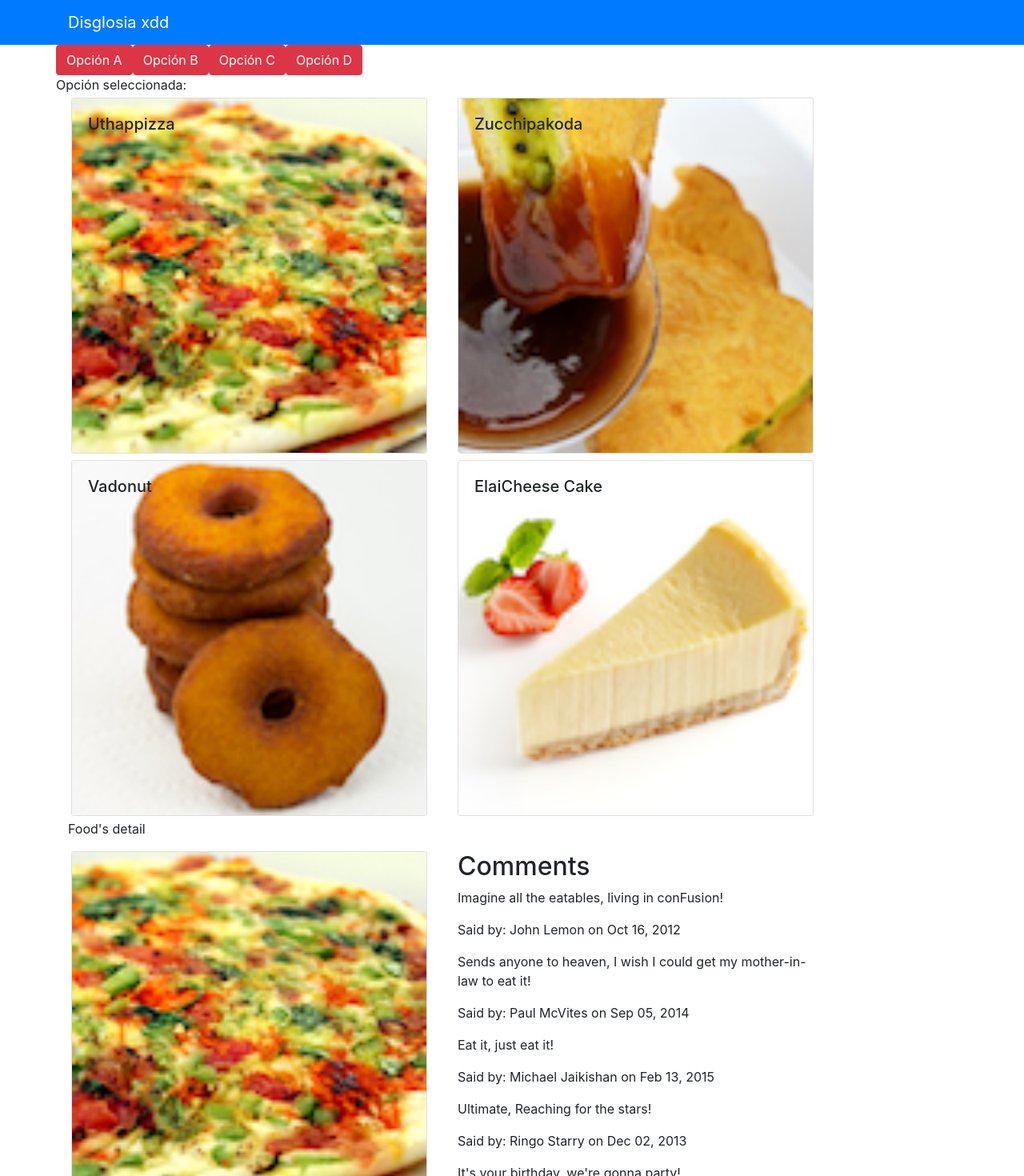
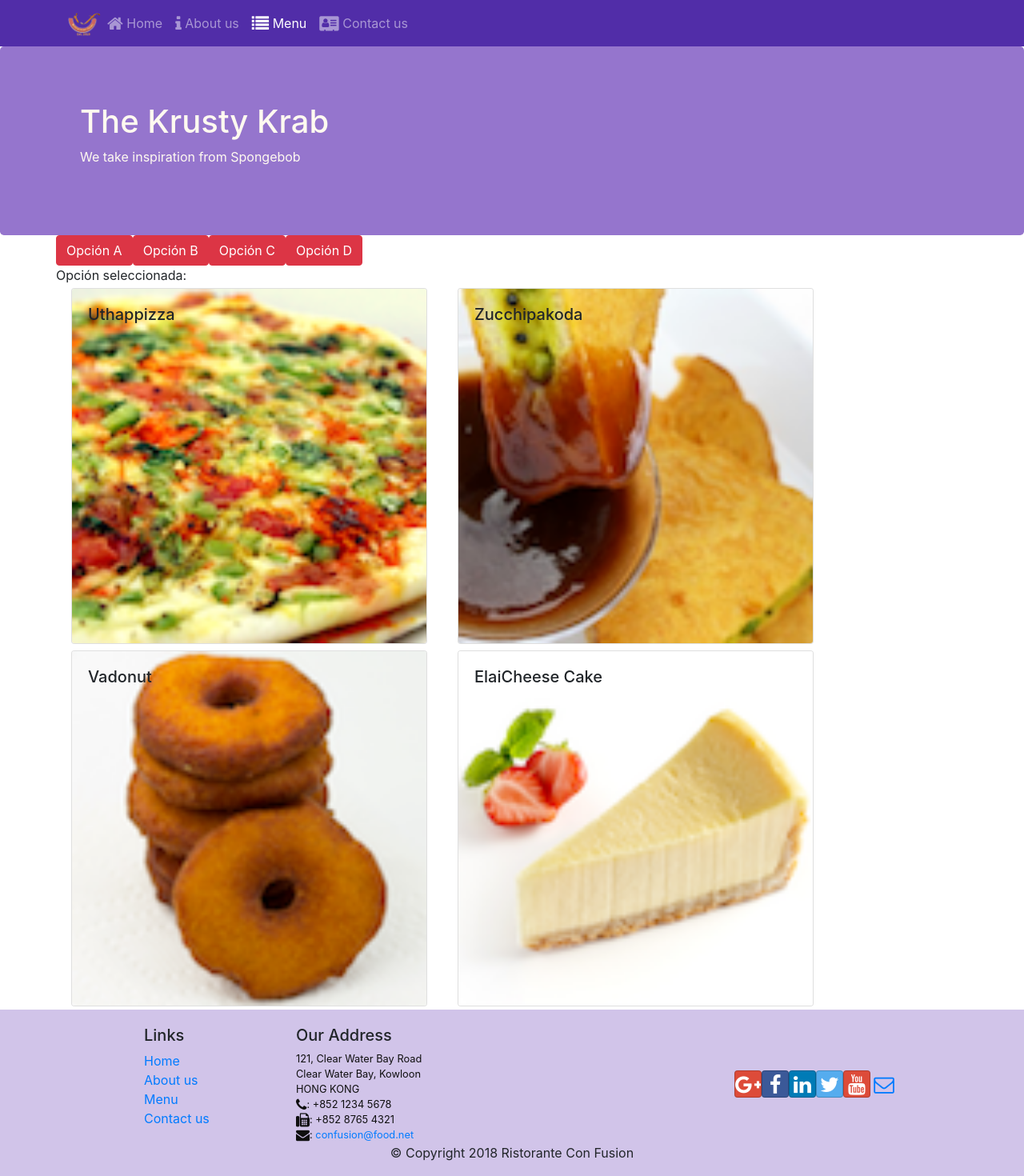
Before and after one commit to Gricardov/ReactApp, a React (Create React App) app: page /menu in a window 1280 px wide. Shown: the top 1470 px of the page at 80% size. Built offline with nearby package versions, Linux system fonts and the light colour scheme.

Commit message:
first use of router

```diff
--- a/package.json
+++ b/package.json
@@ -4,9 +4,12 @@
   "private": true,
   "dependencies": {
     "bootstrap": "4.0.0",
+    "bootstrap-social": "5.1.1",
+    "font-awesome": "4.7.0",
     "react": "^16.7.0",
     "react-dom": "^16.7.0",
     "react-popper": "0.9.2",
+    "react-router-dom": "4.2.2",
     "react-scripts": "2.1.2",
     "reactstrap": "5.0.0"
   },
--- a/src/App.css
+++ b/src/App.css
@@ -32,6 +32,40 @@
 }
 */
 
+.row-header{
+  margin:0px auto;
+  padding:0px auto;
+}
+
+.row-content {
+  margin:0px auto;
+  padding: 50px 0px 50px 0px;
+  border-bottom: 1px ridge;
+  min-height:400px;
+}
+
+.footer{
+  background-color: #D1C4E9;
+  margin:0px auto;
+  padding: 20px 0px 20px 0px;
+}
+.jumbotron {
+  padding:70px 30px 70px 30px;
+  margin:0px auto;
+  background: #9575CD ;
+  color:floralwhite;
+}
+
+address{
+  font-size:80%;
+  margin:0px;
+  color:#0f0f0f;
+}
+
+.navbar-dark {
+  background-color: #512DA8;
+}
+
 .optionMenu{
 
 width: 100%;
--- a/src/App.js
+++ b/src/App.js
@@ -1,17 +1,17 @@
 import React, { Component } from 'react';
 import Main from './components/MainComponent';
 import './App.css';
-
+import {BrowserRouter} from 'react-router-dom';
 
 class App extends Component {
 
 	render() {
 		return (
-
+			<BrowserRouter>
 			<div>
 				<Main />
 			</div>
-
+			</BrowserRouter>
 		);
 	}
 }
--- /dev/null
+++ b/src/components/FooterComponent.js
@@ -0,0 +1,54 @@
+import React, { Component } from 'react';
+import {Link} from 'react-router-dom';
+
+function Footer(props) {
+
+    return (
+        <div className="footer">
+            <div className="container">
+                <div className="row justify-content-center">
+                    <div className="col-4 offset-1 col-sm-2">
+                        <h5>Links</h5>
+                        <ul className="list-unstyled">
+                            <li><Link to="/home">Home</Link></li>
+                            <li><Link to="/aboutus">About us</Link></li>
+                            <li><Link to="/menu">Menu</Link></li>
+                            <li><Link to="/contactus">Contact us</Link></li>
+                        </ul>
+                    </div>
+                    <div className="col-7 col-sm-5">
+                        <h5>Our Address</h5>
+                        <address>
+                            121, Clear Water Bay Road<br />
+                            Clear Water Bay, Kowloon<br />
+                            HONG KONG<br />
+                            <i className="fa fa-phone fa-lg"></i>: +852 1234 5678<br />
+                            <i className="fa fa-fax fa-lg"></i>: +852 8765 4321<br />
+                            <i className="fa fa-envelope fa-lg"></i>: <a href="mailto:confusion@food.net">
+                                confusion@food.net</a>
+                        </address>
+                    </div>
+                    <div className="col-12 col-sm-4 align-self-center">
+                        <div className="text-center">
+
+                            <a className="btn btn-social-icon btn-google" href="http://google.com/+"><i className="fa fa-google-plus"></i></a>
+                            <a className="btn btn-social-icon btn-facebook" href="http://www.facebook.com/profile.php?id="><i className="fa fa-facebook"></i></a>
+                            <a className="btn btn-social-icon btn-linkedin" href="http://www.linkedin.com/in/"><i className="fa fa-linkedin"></i></a>
+                            <a className="btn btn-social-icon btn-twitter" href="http://twitter.com/"><i className="fa fa-twitter"></i></a>
+                            <a className="btn btn-social-icon btn-google" href="http://youtube.com/"><i className="fa fa-youtube"></i></a>
+                            <a className="btn btn-social-icon" href="mailto:"><i className="fa fa-envelope-o"></i></a>
+                        </div>
+                    </div>
+                </div>
+                <div className="row justify-content-center">
+                    <div className="col-auto">
+                        <p>© Copyright 2018 Ristorante Con Fusion</p>
+                    </div>
+                </div>
+            </div>
+        </div>
+    )
+
+}
+
+export default Footer;
--- /dev/null
+++ b/src/components/HeaderComponent.js
@@ -0,0 +1,82 @@
+import React, { Component } from 'react';
+import { Navbar, NavbarBrand, Nav, NavbarToggler,Collapse, NavItem, Jumbotron } from 'reactstrap';
+import {NavLink} from 'react-router-dom';
+
+class Header extends Component {
+
+    constructor(props){
+super(props);
+this.state={isNavOpen:false};
+this.toggleNav=this.toggleNav.bind(this);
+    }
+
+    toggleNav(){
+
+        this.setState({isNavOpen:!this.state.isNavOpen});
+
+    }
+
+    render() {
+        //<React.Fragment>, groups React elem   ents, doesn't add an extra
+        // node into the DOM. A div would.
+        return(
+        <>
+            <Navbar dark expand="md">
+                <div className="container">
+
+<NavbarToggler onClick={this.toggleNav}/>
+
+                    <NavbarBrand className="mr-auto" href="/"><img src="assets/images/logo.png" height="30" width="41" alt="xd"/>
+                    </NavbarBrand>
+
+                    <Collapse isOpen={this.state.isNavOpen} navbar>
+
+                    <Nav navbar>
+
+                    <NavItem>
+                    <NavLink className="nav-link" to="/home">
+                        <span className="fa fa-home fa-lg"></span> Home
+                    </NavLink>
+                    </NavItem>
+
+                    <NavItem>
+                    <NavLink className="nav-link" to="/aboutus">
+                        <span className="fa fa-info fa-lg"></span> About us
+                    </NavLink>
+                    </NavItem>
+
+                    <NavItem>
+                    <NavLink className="nav-link" to="/menu">
+                        <span className="fa fa-list fa-lg"></span> Menu
+                    </NavLink>
+                    </NavItem>
+
+                    <NavItem>
+                    <NavLink className="nav-link" to="/contactus">
+                        <span className="fa fa-address-card fa-lg"></span> Contact us
+                    </NavLink>
+                    </NavItem>
+
+                    </Nav>
+
+</Collapse>
+
+                </div>
+            </Navbar>
+            <Jumbotron>
+                <div className="container">
+                    <div className="row row-header">
+                        <div className="col-12 col-sm-6">
+                            <h1>The Krusty Krab</h1>
+                            <p>We take inspiration from Spongebob</p>
+
+                        </div>
+                    </div>
+                </div>
+            </Jumbotron>
+        </>);
+    }
+
+}
+
+export default Header;
--- /dev/null
+++ b/src/components/HomeComponent.js
@@ -0,0 +1,15 @@
+import React from 'react';
+
+function Home(props){
+
+return(
+    <div className="container">
+    <h4>Home</h4>
+
+    </div>
+
+);
+
+}
+
+export default Home;
--- a/src/components/MainComponent.js
+++ b/src/components/MainComponent.js
@@ -1,10 +1,13 @@
 import React, { Component } from 'react';
-import { Navbar, NavbarBrand } from 'reactstrap';
 import Menu from './MenuComponent';
 import MenuBar from './MenuBar';
+import Header from './HeaderComponent';
+import Footer from './FooterComponent';
+import Home from './HomeComponent';
 import { DISHES } from '../shared/dishes';
 import { OPTIONS } from '../shared/options';
 import DishDetail from './DishDetailComponent';
+import {Switch, Route,Redirect} from 'react-router-dom';
 
 class Main extends Component {
     constructor(props) {
@@ -14,37 +17,37 @@
 
             dishes: DISHES,
             options: OPTIONS,
-            selectedDish: 0
         };
 
     }
 
 
-    onDishSelect(dishId) {
-
-        this.setState({ selectedDish: dishId });
-
-    }
 
     render() {
+
+        const HomePage=()=>{
+
+        return (
+
+        <Home/>
+
+        );
+        }
+
         return (
             <div>
-                <Navbar dark color="primary">
-                    <div className="container">
-                        <NavbarBrand href="/">Disglosia xdd</NavbarBrand>
-                    </div>
-                </Navbar>
+                <Header />
                 <MenuBar options={this.state.options}
+                />
+                <Switch>
+                <Route path="/home" component={HomePage}/>
+                <Route exact path="/menu" component={()=>
+                <Menu dishes={this.state.dishes}/>}/>
+                <Redirect to="/home"/>
+            }
 
-
-
-                />
-                <Menu dishes={this.state.dishes} onClick={
-
-                    (dishId) => this.onDishSelect(dishId)
-
-                } />
-                <DishDetail dish={this.state.dishes.filter((dish) => dish.id === this.state.selectedDish)[0]} />
+                </Switch>
+                <Footer />
                 <div>
                     ...Ayer me dijiste que tú me querías, pero todo fue mentira
 	  </div>
--- a/src/index.js
+++ b/src/index.js
@@ -1,6 +1,8 @@
 import React from 'react';
 import ReactDOM from 'react-dom';
 import 'bootstrap/dist/css/bootstrap.min.css';
+import 'font-awesome/css/font-awesome.min.css';
+import 'bootstrap-social/bootstrap-social.css';
 import './index.css';
 import App from './App';
 import * as serviceWorker from './serviceWorker';
--- a/src/shared/dishes.js
+++ b/src/shared/dishes.js
@@ -57,7 +57,7 @@
             {
             id: 0,
             rating: 5,
-            comment: "Imagina un mundo sin venecos",
+            comment: "Imagina un mundo lleno de venecas",
             author: "John Negro",
             date: "2012-10-16T17:57:28.556094Z"
             },
```
Also changed, not shown: 1 other file (tests, documents, lock files or other folders).
